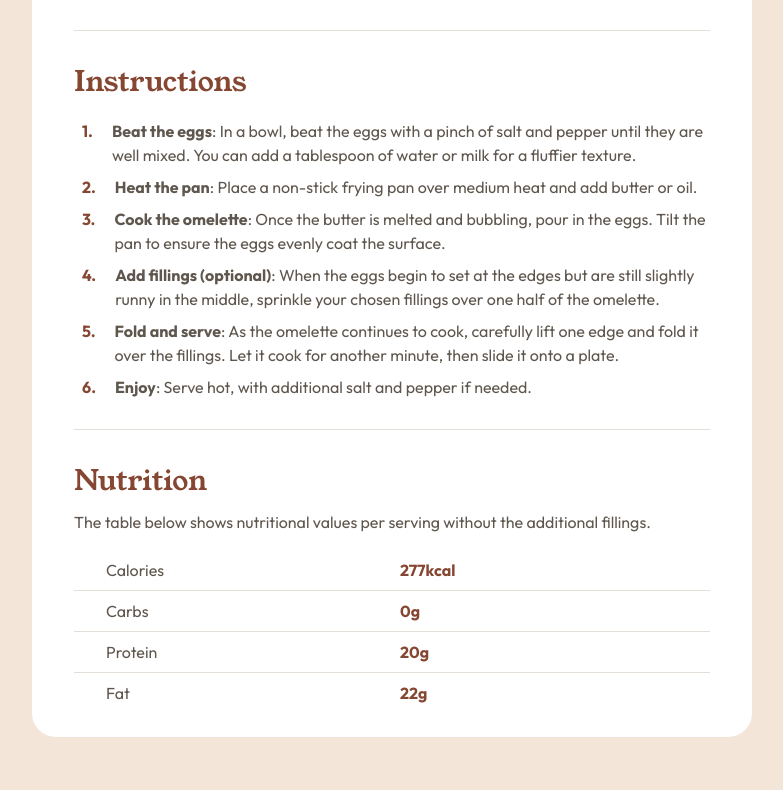
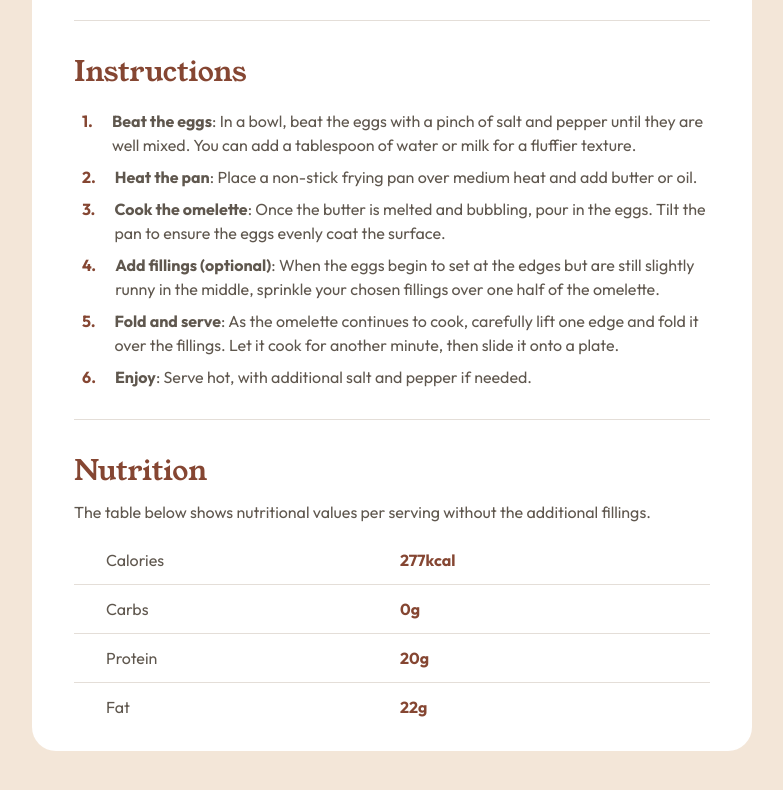
Before and after one commit to Orchi1904/FrontendMentor4-RecipePage, a Next.js app: page / in a window 1280 px wide. Shown: the part 1090-1880 px from the top of the page, without its empty margins (248-1031 px from the left). Built offline with nearby package versions, Linux system fonts and the light colour scheme.

Commit message:
Improved design

```diff
--- a/components/Ingredients.tsx
+++ b/components/Ingredients.tsx
@@ -8,7 +8,7 @@ type Props = {
 function Ingredients({ ingredientsArr }: Props) {
   return (
     <div>
-      <h2 className="font-youngSerif text-nutmeg text-[28px] mb-2">
+      <h2 className="font-youngSerif text-nutmeg text-[28px] mb-1">
         Ingredients
       </h2>
       <UList itemArr={ingredientsArr} markerColor="text-nutmeg" />
--- a/components/Nutrition.tsx
+++ b/components/Nutrition.tsx
@@ -22,21 +22,21 @@ function Nutrition({ calories, carbs, protein, fat }: Props) {
             {calories}kcal
           </span>
         </div>
-        <hr className="text-light-grey my-2" />
+        <hr className="text-light-grey my-3" />
         <div className="font-outfitRegular flex">
           <span className="flex-1 pl-8">Carbs</span>
           <span className="font-outfitBold flex-1 pr-4 text-nutmeg">
             {carbs}g
           </span>
         </div>
-        <hr className="text-light-grey my-2" />
+        <hr className="text-light-grey my-3" />
         <div className="font-outfitRegular flex">
           <span className="flex-1 pl-8">Protein</span>
           <span className="font-outfitBold flex-1 pr-4 text-nutmeg">
             {protein}g
           </span>
         </div>
-        <hr className="text-light-grey my-2" />
+        <hr className="text-light-grey my-3" />
         <div className="font-outfitRegular flex">
           <span className="flex-1 pl-8">Fat</span>
           <span className="font-outfitBold flex-1 pr-4 text-nutmeg">
--- a/components/PrepTime.tsx
+++ b/components/PrepTime.tsx
@@ -14,7 +14,7 @@ function PrepTime({ total, preparation, cooking }: Props) {
   ];
 
   return (
-    <div className="bg-rose-white rounded-xl p-6 my-[30px]">
+    <div className="bg-rose-white rounded-xl p-6 mt-[30px] mb-[24px]">
       <h2 className="font-outfitBold text-dark-raspberry text-lg">
         Preparation time
       </h2>
```
